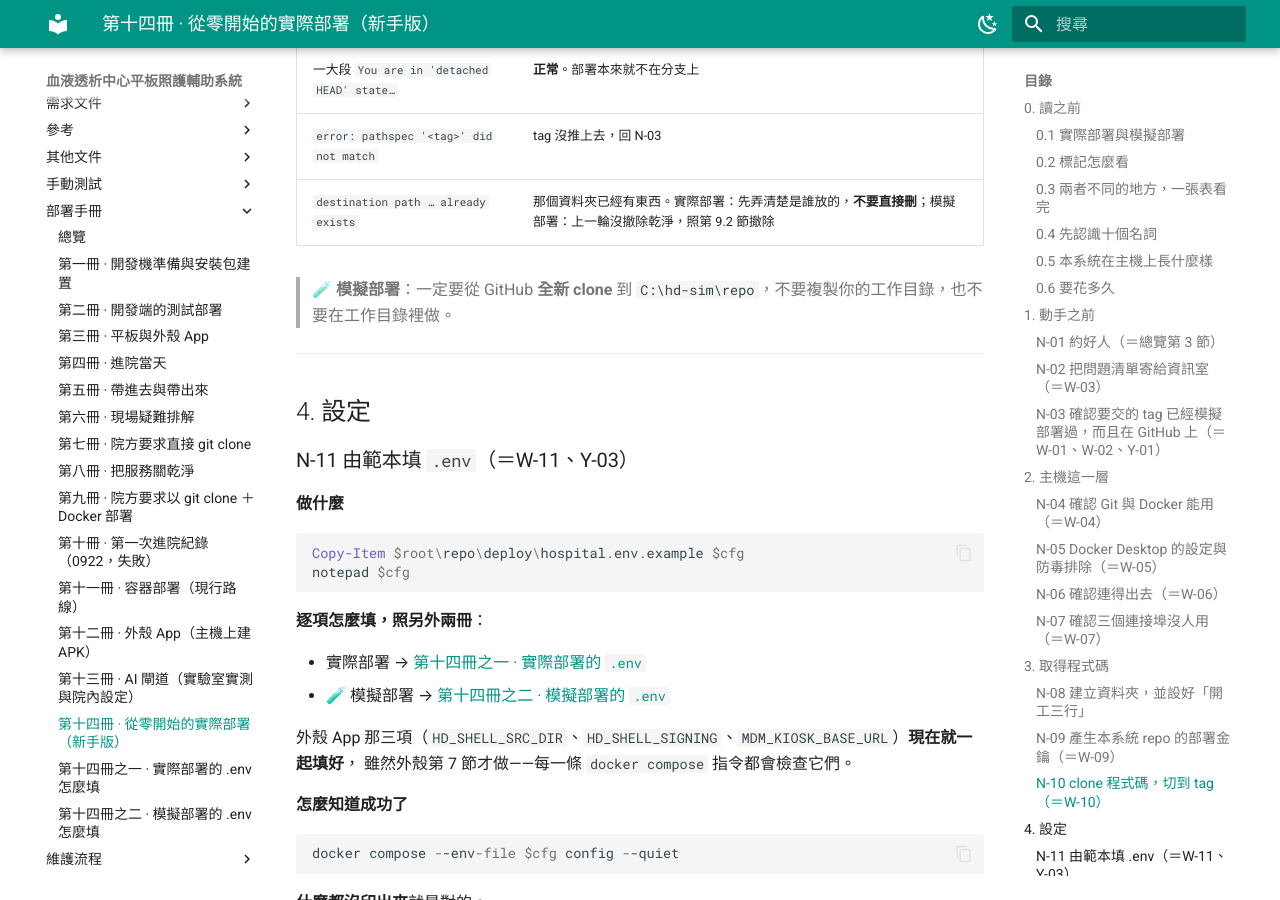
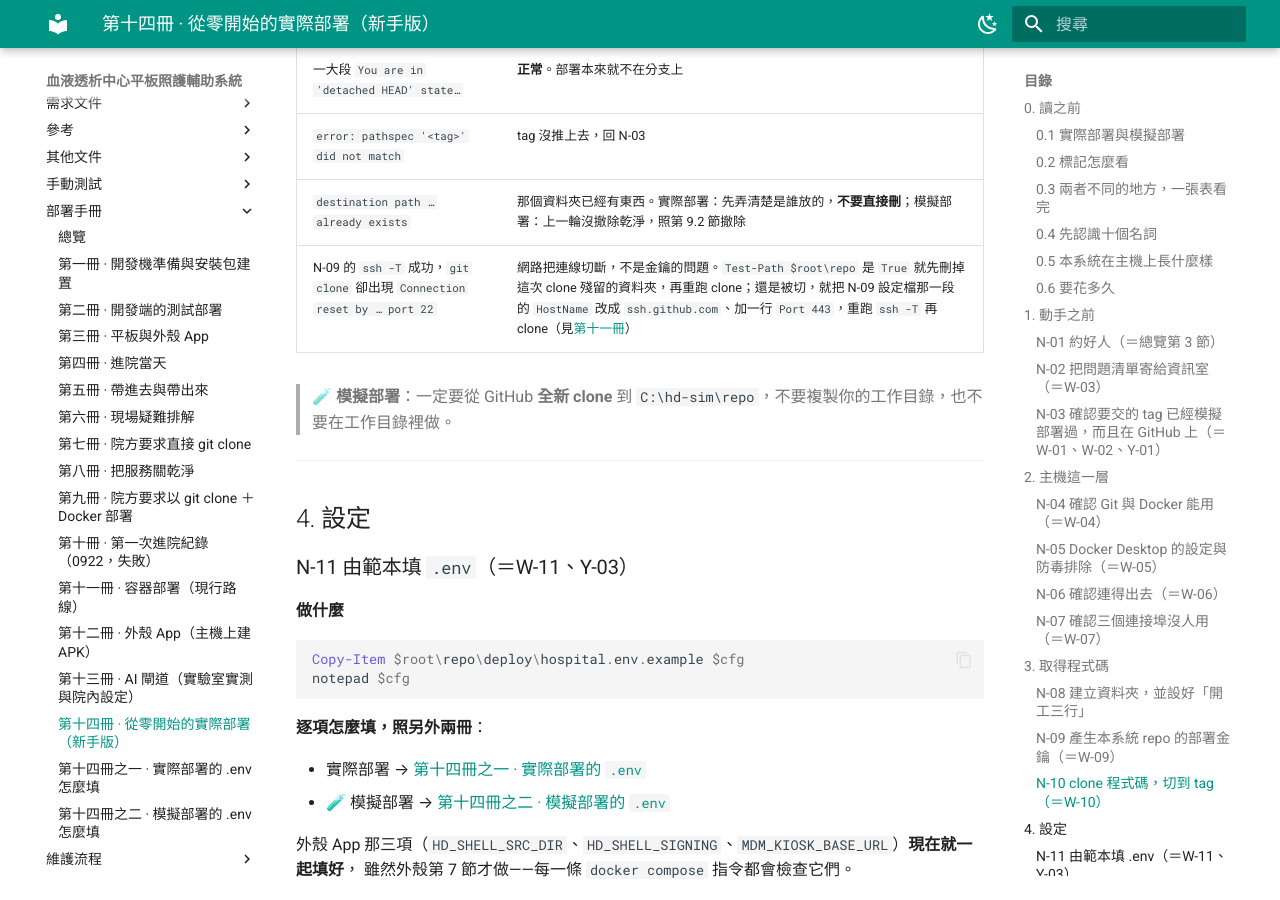
Before and after one commit to 94sh09sh19sh/hd-docs, an MkDocs documentation site: the page built from docs/deployment/14-from-zero.md, in a window 1280 px wide and 900 px high, scrolled down 11027 px. Built offline with MkDocs 1.6.1 and Material for MkDocs 9.7.7, drawn with Linux system fonts in a browser that asks for light colours; the version menu is left out.

Commit message:
docs: 自私有 repo 同步（2026-09-29）

```diff
--- a/docs/deployment/14-from-zero.md
+++ b/docs/deployment/14-from-zero.md
@@ -407,6 +407,7 @@
 | 一大段 `You are in 'detached HEAD' state…` | **正常**。部署本來就不在分支上 |
 | `error: pathspec '<tag>' did not match` | tag 沒推上去，回 N-03 |
 | `destination path … already exists` | 那個資料夾已經有東西。實際部署：先弄清楚是誰放的，**不要直接刪**；模擬部署：上一輪沒撤除乾淨，照第 9.2 節撤除 |
+| N-09 的 `ssh -T` 成功，`git clone` 卻出現 `Connection reset by … port 22` | 網路把連線切斷，不是金鑰的問題。`Test-Path $root\repo` 是 `True` 就先刪掉這次 clone 殘留的資料夾，再重跑 clone；還是被切，就把 N-09 設定檔那一段的 `HostName` 改成 `ssh.github.com`、加一行 `Port 443`，重跑 `ssh -T` 再 clone（見[第十一冊](11-compose.md)） |
 
 > 🧪 **模擬部署**：一定要從 GitHub **全新 clone** 到 `C:\hd-sim\repo`，不要複製你的工作目錄，也不要在工作目錄裡做。
 
```
